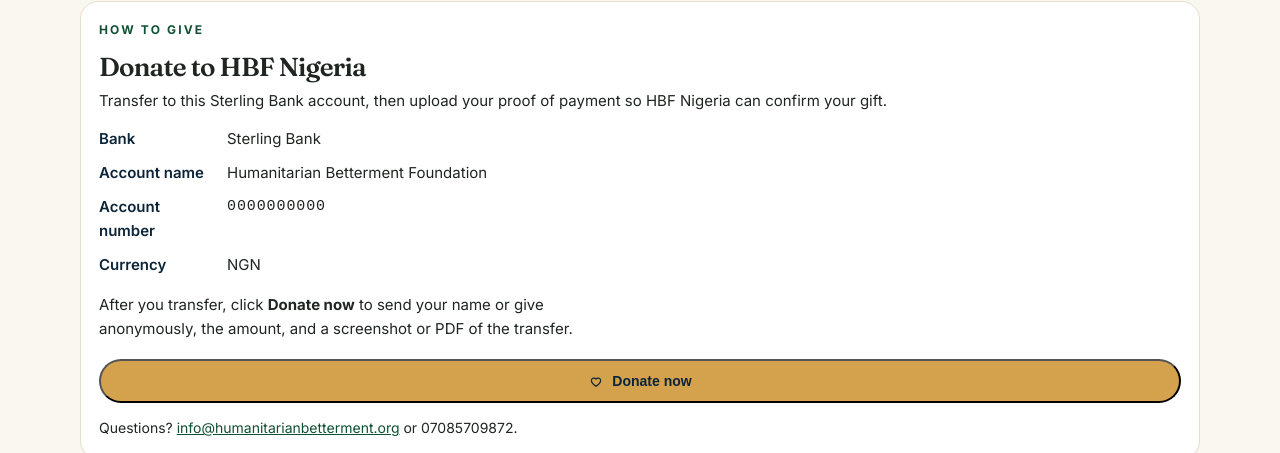
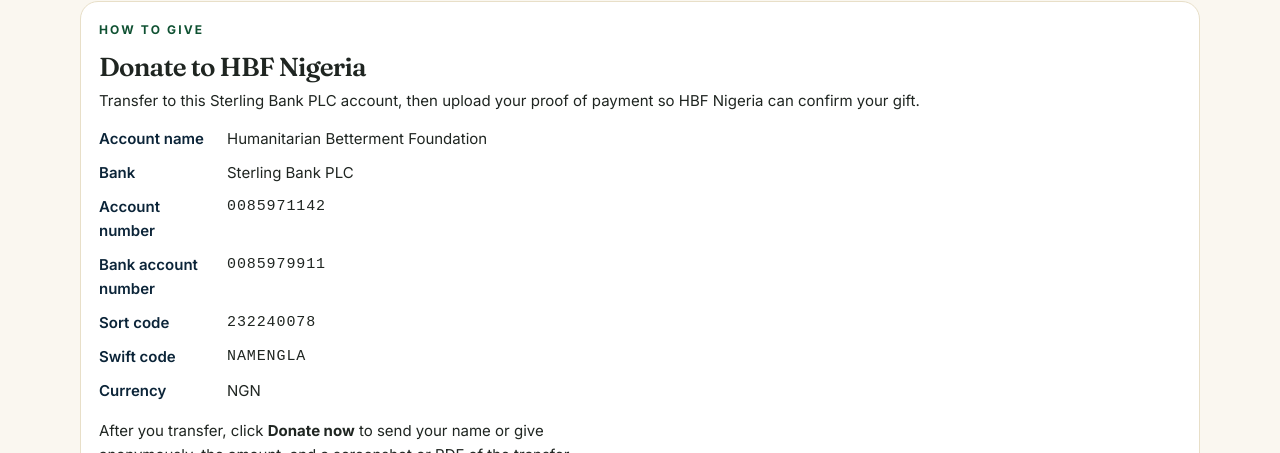
Before and after one commit to devchant/HBF, a Next.js app: page /ng/donate in a window 1280 px wide. Shown: the part 240-693 px from the top of the page. Built offline with nearby package versions, Linux system fonts and the light colour scheme; no server answers; the database is empty.

Commit message:
Publish HBF Nigeria Sterling Bank transfer details on the donate page.

```diff
--- a/app/api/admin/accounts/route.ts
+++ b/app/api/admin/accounts/route.ts
@@ -16,6 +16,9 @@
     bank_name: String(body?.bankName ?? "").trim(),
     account_name: String(body?.accountName ?? "").trim(),
     account_number: String(body?.accountNumber ?? "").trim(),
+    extra_account_number: String(body?.extraAccountNumber ?? "").trim(),
+    swift_code: String(body?.swiftCode ?? "").trim(),
+    sort_code: String(body?.sortCode ?? "").trim(),
     currency: String(body?.currency ?? "").trim(),
     note: String(body?.note ?? "").trim(),
     updated_at: new Date().toISOString(),
--- a/components/DonatePanel.tsx
+++ b/components/DonatePanel.tsx
@@ -110,17 +110,35 @@
         <p className="donate-account-note">{note}</p>
         <dl className="donate-account-dl">
           <div>
+            <dt>Account name</dt>
+            <dd>{account.accountName}</dd>
+          </div>
+          <div>
             <dt>Bank</dt>
             <dd>{bankName}</dd>
-          </div>
-          <div>
-            <dt>Account name</dt>
-            <dd>{account.accountName}</dd>
           </div>
           <div>
             <dt>Account number</dt>
             <dd className="donate-account-number">{account.accountNumber}</dd>
           </div>
+          {account.extraAccountNumber ? (
+            <div>
+              <dt>Bank account number</dt>
+              <dd className="donate-account-number">{account.extraAccountNumber}</dd>
+            </div>
+          ) : null}
+          {account.sortCode ? (
+            <div>
+              <dt>Sort code</dt>
+              <dd className="donate-account-number">{account.sortCode}</dd>
+            </div>
+          ) : null}
+          {account.swiftCode ? (
+            <div>
+              <dt>Swift code</dt>
+              <dd className="donate-account-number">{account.swiftCode}</dd>
+            </div>
+          ) : null}
           <div>
             <dt>Currency</dt>
             <dd>{account.currency}</dd>
--- a/lib/cms.ts
+++ b/lib/cms.ts
@@ -98,7 +98,7 @@
   if (!supabase) return DONATE_ACCOUNTS[region];
   const { data } = await supabase
     .from("donate_accounts")
-    .select("bank_name, account_name, account_number, currency, note")
+    .select("bank_name, account_name, account_number, extra_account_number, swift_code, sort_code, currency, note")
     .eq("region", region)
     .maybeSingle();
   if (!data) return DONATE_ACCOUNTS[region];
@@ -106,6 +106,9 @@
     bankName: data.bank_name,
     accountName: data.account_name,
     accountNumber: data.account_number,
+    extraAccountNumber: data.extra_account_number ?? "",
+    swiftCode: data.swift_code ?? "",
+    sortCode: data.sort_code ?? "",
     currency: data.currency,
     note: data.note ?? "",
   };
--- a/lib/donate-accounts.ts
+++ b/lib/donate-accounts.ts
@@ -4,22 +4,31 @@
   bankName: string;
   accountName: string;
   accountNumber: string;
+  extraAccountNumber?: string;
+  swiftCode?: string;
+  sortCode?: string;
   currency: string;
   note: string;
 };
 
 export const DONATE_ACCOUNTS: Record<SiteRegion, DonateAccount> = {
   ng: {
-    bankName: "Sterling Bank",
+    bankName: "Sterling Bank PLC",
     accountName: "Humanitarian Betterment Foundation",
-    accountNumber: "0000000000",
+    accountNumber: "0085971142",
+    extraAccountNumber: "0085979911",
+    swiftCode: "NAMENGLA",
+    sortCode: "232240078",
     currency: "NGN",
-    note: "Transfer to this Sterling Bank account, then upload your proof of payment so HBF Nigeria can confirm your gift.",
+    note: "Transfer to this Sterling Bank PLC account, then upload your proof of payment so HBF Nigeria can confirm your gift.",
   },
   ca: {
     bankName: "Bank transfer",
     accountName: "Humanitarian Betterment Foundation Canada Society",
     accountNumber: "0000000000",
+    extraAccountNumber: "",
+    swiftCode: "",
+    sortCode: "",
     currency: "CAD",
     note: "Transfer to this account, then upload your proof of payment so HBF Canada Society can confirm your gift.",
   },
```
Also changed, not shown: components/admin/AccountEditor.tsx (+15 -0 lines).
